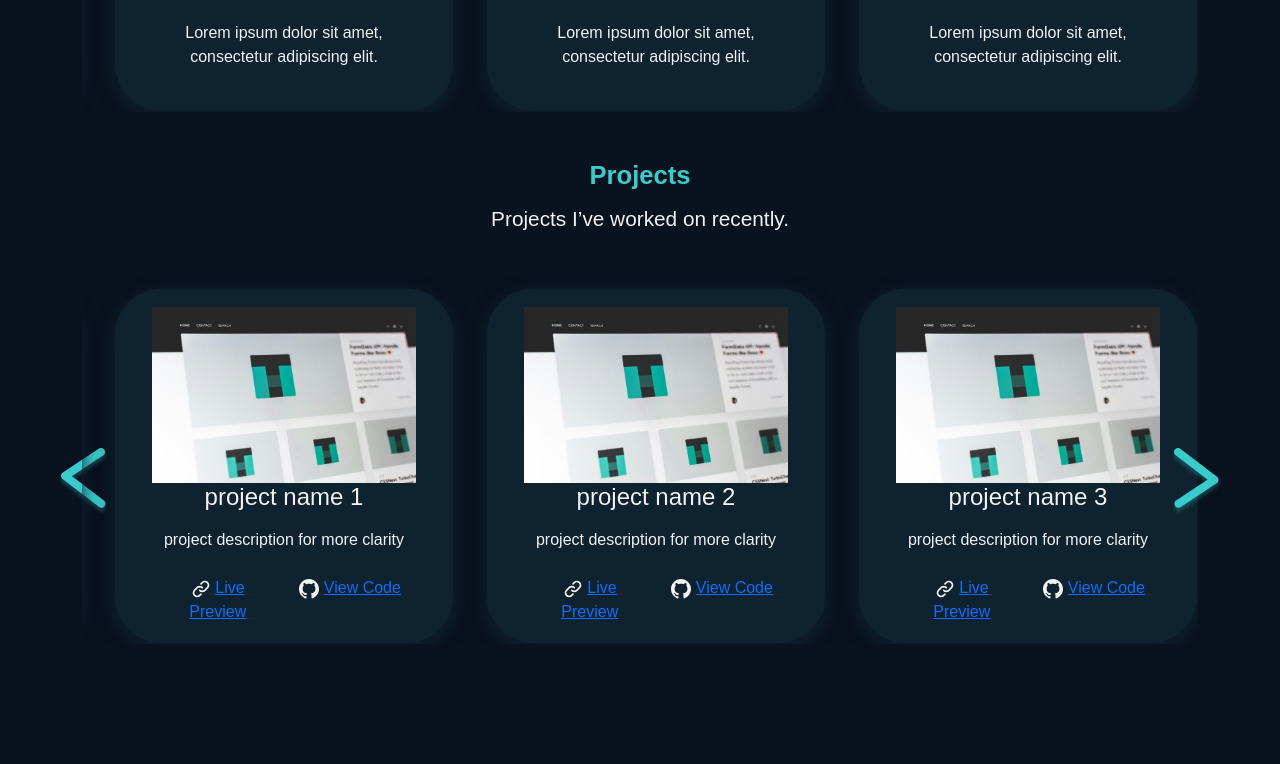
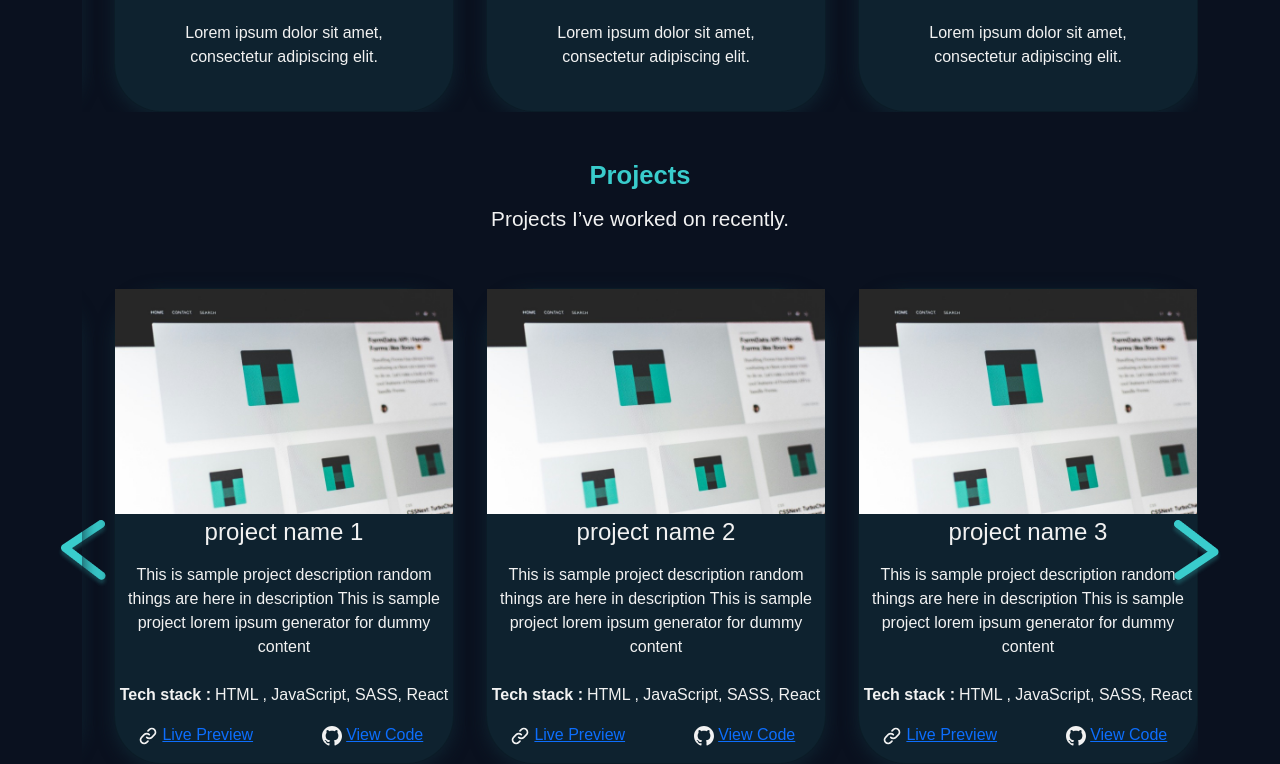
Before and after one commit to AmiraBelkis/My-Portfolio, a React (Vite) app in the folder Portfolio/: page / in a window 1280 px wide. Shown: the part 1222-1986 px from the top of the page. Before the commit the page ends 1866 px from the top, so only its background shows below. Built offline with nearby package versions, Linux system fonts and the light colour scheme.

Commit message:
add tech stack to projecct items

```diff
--- a/Portfolio/src/App.css
+++ b/Portfolio/src/App.css
@@ -94,6 +94,10 @@ h3.section-sub-title {
   margin-left: 2rem !important;
 }
 
+#projects .card {
+  padding: 0;
+}
+
 .btn-primary {
   border: none;
   border-radius: 15px;
--- a/Portfolio/src/component/Projects/ProjectItem.jsx
+++ b/Portfolio/src/component/Projects/ProjectItem.jsx
@@ -2,17 +2,22 @@ import { Card } from "../../ui/Card";
 import { Description } from "../Technology/Description";
 import { CodeLink } from "./CodeLink";
 import { PreviewLink } from "./PreviewLink";
+import { TechStack } from "./TechStack";
 
-export const ProjectItem = ({ name, image, description, githubLink, LiveReviewLink }) => {
+export const ProjectItem = ({ name, image, description, tech, githubLink, LiveReviewLink }) => {
     return (
         <Card col="col-sm-auto">
-            <img src={image} alt="Project" width="100%" />
-            <h4>{name}</h4>
-            <Description content={description}></Description>
-            <div className="row">
-                <PreviewLink link={LiveReviewLink}></PreviewLink>
-                <CodeLink link={githubLink}></CodeLink>
-
+            <img src={image} alt="Project-img" width="100%" />
+            <div className="container p-1 pb-3">
+                <h4>{name}</h4>
+                <Description content={description}></Description>
+                <TechStack>
+                    {tech}
+                </TechStack>
+                <div className="row">
+                    <PreviewLink link={LiveReviewLink}></PreviewLink>
+                    <CodeLink link={githubLink}></CodeLink>
+                </div>
             </div>
         </Card>
     );
--- a/Portfolio/src/component/Projects/Projects.jsx
+++ b/Portfolio/src/component/Projects/Projects.jsx
@@ -14,9 +14,9 @@ export const Projects = () => {
             </div>
             <div className="row">
                 <Slider_>
-                    <ProjectItem name="project name 1" image={prjt} description="project description for more clarity" githubLink="http://localhost:5173/" LiveReviewLink="http://localhost:5173/#technologies"></ProjectItem>
-                    <ProjectItem name="project name 2" image={prjt} description="project description for more clarity" githubLink="http://localhost:5173/" LiveReviewLink="http://localhost:5173/#technologies"></ProjectItem>
-                    <ProjectItem name="project name 3" image={prjt} description="project description for more clarity" githubLink="http://localhost:5173/" LiveReviewLink="http://localhost:5173/#technologies"></ProjectItem>
+                    <ProjectItem name="project name 1" image={prjt} description="This is sample project description random things are here in description This is sample project lorem ipsum generator for dummy content" tech="HTML , JavaScript, SASS, React" githubLink="http://localhost:5173/" LiveReviewLink="http://localhost:5173/#technologies"></ProjectItem>
+                    <ProjectItem name="project name 2" image={prjt} description="This is sample project description random things are here in description This is sample project lorem ipsum generator for dummy content" tech="HTML , JavaScript, SASS, React" githubLink="http://localhost:5173/" LiveReviewLink="http://localhost:5173/#technologies"></ProjectItem>
+                    <ProjectItem name="project name 3" image={prjt} description="This is sample project description random things are here in description This is sample project lorem ipsum generator for dummy content" tech="HTML , JavaScript, SASS, React" githubLink="http://localhost:5173/" LiveReviewLink="http://localhost:5173/#technologies"></ProjectItem>
                 </Slider_>
             </div>
         </div>
--- /dev/null
+++ b/Portfolio/src/component/Projects/TechStack.jsx
@@ -0,0 +1,8 @@
+export const TechStack = ({ children }) => {
+    return (
+        <p>
+            <strong className="me-1">Tech stack :</strong>
+            {children}
+        </p>
+    )
+}
```
